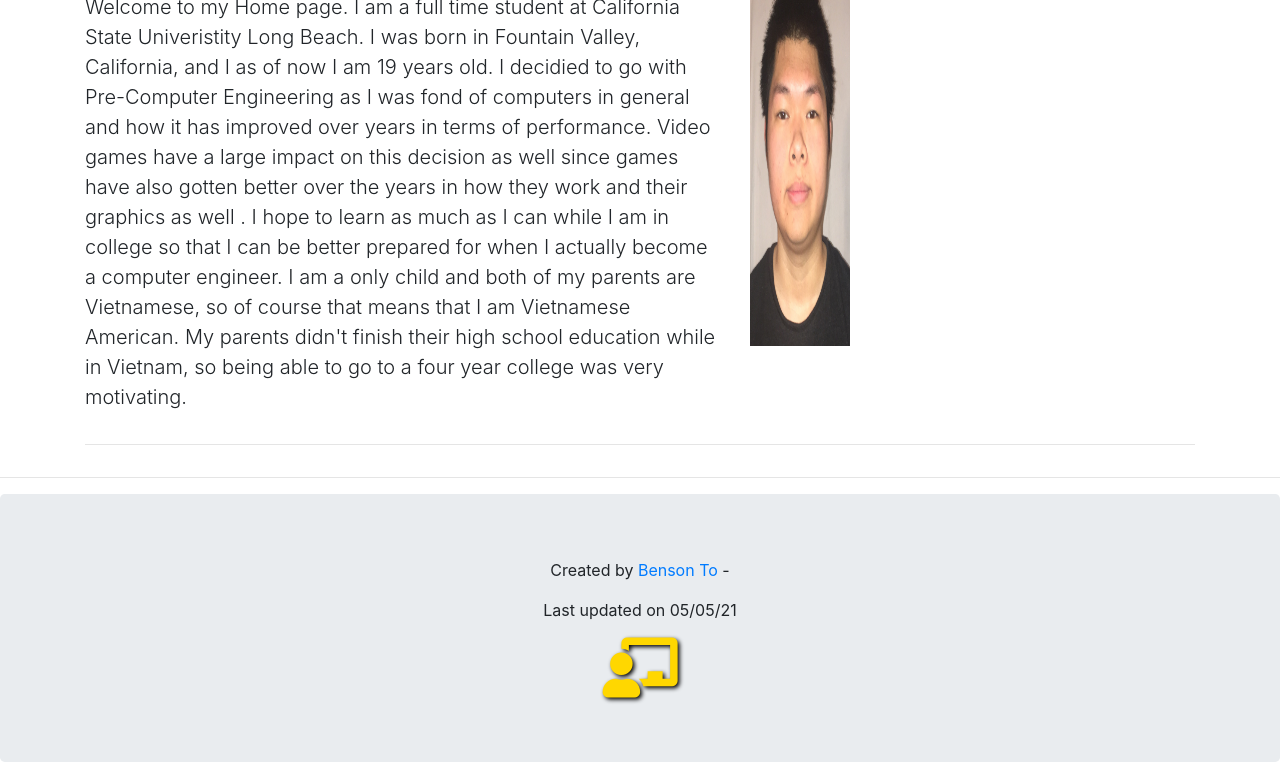
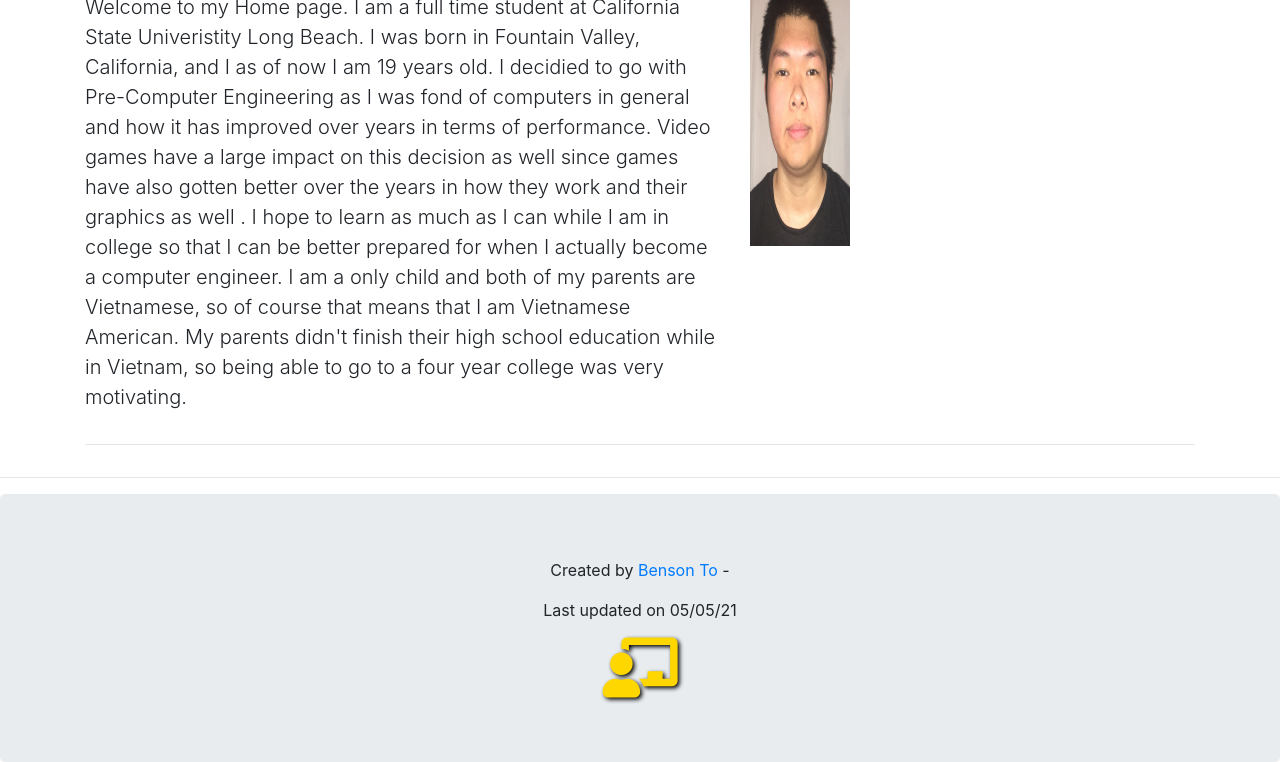
Before and after one commit to bensonto/bootstrap, a plain HTML site: page index.html in a window 1280 px wide. Shown: the part 353-1115 px from the top of the page. Drawn offline with nearby package versions, Linux system fonts and the light colour scheme.

Commit message:
Update index.html

```diff
--- a/index.html
+++ b/index.html
@@ -34,7 +34,7 @@
 I am a only child and both of my parents are Vietnamese, so of course that means that I am Vietnamese American. My parents didn't finish their high school education while in Vietnam, so being able to go to a four year college was very motivating. </p>
       </div>
       <div class="col-md-5">
-        <img src="bensonto.jpg" alt="Benson To" width="100" height="400">
+        <img src="bensonto.jpg" alt="Benson To" width="100" height="300">
 
       </div>
     </div>
```
